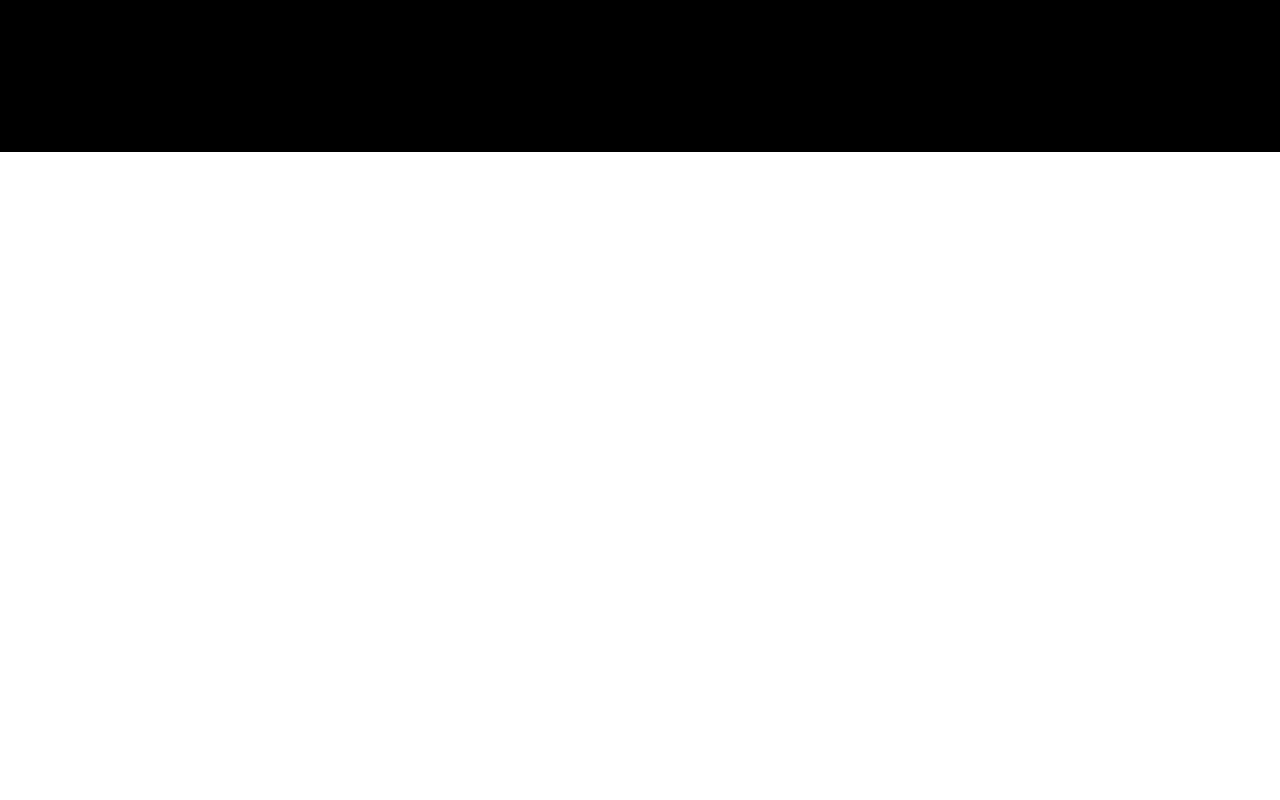
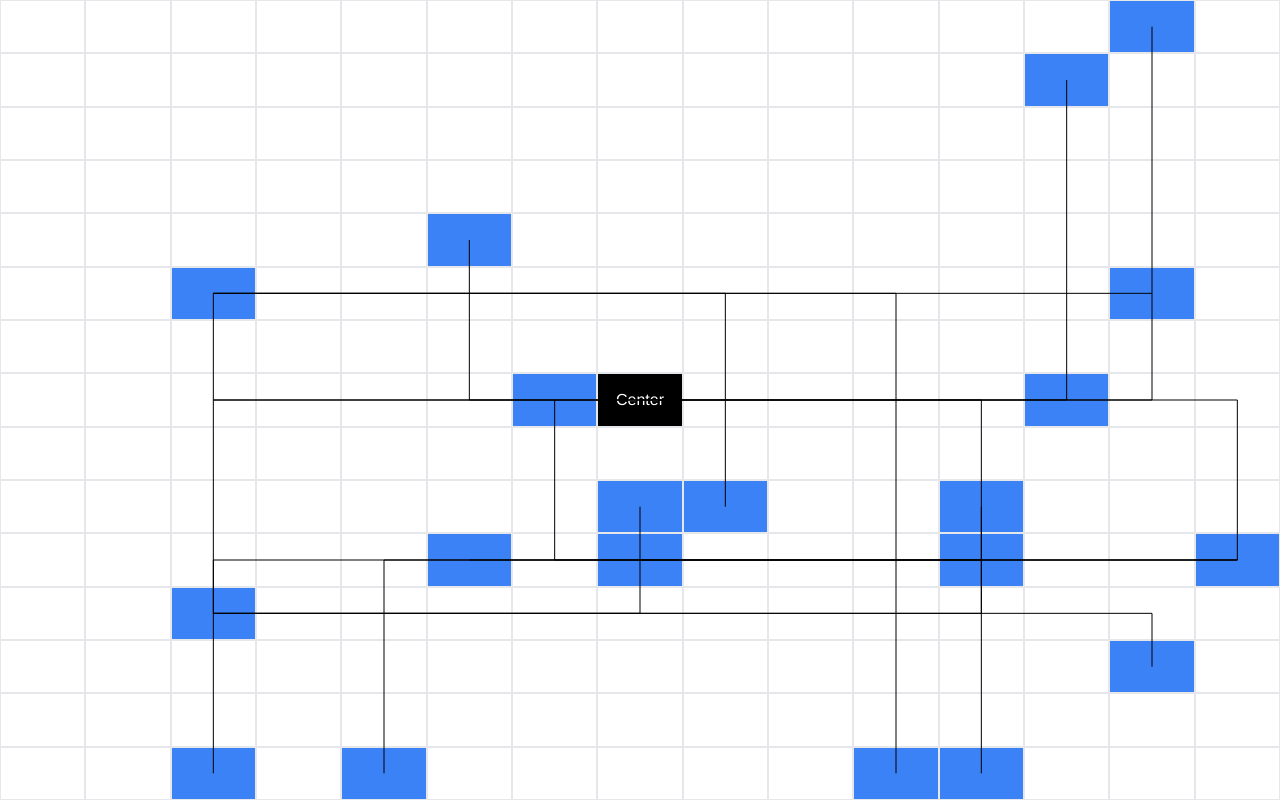
Before and after one commit to georgegausden/portfolio, a Next.js app: page / in a window 1280 px wide. Built offline with nearby package versions, Linux system fonts and the light colour scheme.

Commit message:
Add custom grid column and row configurations

```diff
--- a/app/page.tsx
+++ b/app/page.tsx
@@ -1,140 +1,136 @@
 'use client'
+import React, { useState, useEffect } from 'react';
 
-import Image from "next/image";
-import Card from "./components/card";
-import projects from "./components/projects";
-import CardGrid from "./components/cardGrid";
-import React, { useEffect, useRef, useState } from 'react';
+const gridHeight = 15;
+const gridWidth = 15;
+const centerRow = Math.floor(gridHeight / 2);
+const centerCol = Math.floor(gridWidth / 2);
 
+const Page = () => {
+  const [grid, setGrid] = useState(Array(gridHeight).fill(null).map(() => Array(gridWidth).fill(null)));
 
-export default function Home() {
-  // const [topics, setTopics] = useState(() => {
-  //   const topic1 = new Topic("Experiments", "/experiments", 0, 0, 10, 10, Math.random()*10, Math.random()*10, "#8C9F85");
-  //   const topic2 = new Topic("Contact", "/experiments", 0, 400, 10, 10, Math.random()*10, Math.random()*10, "#C7D4E6");
-  //   const topic3 = new Topic("About", "/experiments", 150, 0, 10, 10, Math.random()*10, Math.random()*10, '#F1E7DD');
-  //   return [topic1, topic2, topic3];
-  // });
+  let [displayTopics, setDisplayTopics] = useState(false);
 
-  // const [frameCount, setFrameCount] = useState(0);
+  let [displaySubTopics, setDisplaySubTopics] = useState(false);
 
-  // useEffect(() => {
-  //   const interval = setInterval(() => {
-  //     setFrameCount((prevFrameCount) => prevFrameCount + 1);
-  //     setTopics((topics) =>
-  //       topics.map((topic) => {
-  //         return topic;
-  //       })
-  //     );
-  //   }, 10);
-
-  //   return () => clearInterval(interval);
-  // }, [frameCount]);
-
-  // console.log(frameCount);
-
-  let openTopics = false;
-
-
-
+  useEffect(() => {
+    // Generate grid with center box, boxes, and subboxes
+    const newGrid = Array(gridHeight).fill(null).map(() => Array(gridWidth).fill(null));
+    newGrid[centerRow][centerCol] = { type: 'center', subboxes: [] };
+    for (let i = 0; i < 5; i++) {
+      let row, col;
+      do {
+        row = Math.floor(Math.random() * gridHeight);
+        col = Math.floor(Math.random() * gridWidth);
+      } while (newGrid[row][col] !== null);
+      newGrid[row][col] = { type: 'box', subboxes: [] };
+      for (let j = 0; j < 3; j++) {
+        let subRow, subCol;
+        do {
+          subRow = Math.floor(Math.random() * gridHeight);
+          subCol = Math.floor(Math.random() * gridWidth);
+        } while (newGrid[subRow][subCol] !== null);
+        newGrid[subRow][subCol] = { type: 'subbox', parent: { row, col } };
+        newGrid[row][col].subboxes.push({ row: subRow, col: subCol });
+      }
+    }
+    setGrid(newGrid);
+  }, []);
 
   return (
-    <main className="w-full h-screen">
-
-<div className="flex flex-wrap overflow-hidden bg-black">
- <div className="w-1/4  sm:w-full  md:w-full  lg:w-1/5 lg:px-1 lg:my-1 xl:w-full "></div>
- <div className="w-1/4  sm:w-full  md:w-full  lg:w-1/5 lg:px-1 lg:my-1 xl:w-full "></div>
- <div className="w-1/4  sm:w-full  md:w-full  lg:w-1/5 lg:px-1 lg:my-1 xl:w-full "></div>
- <div className="w-1/4  sm:w-full  md:w-full  lg:w-1/5 lg:px-1 lg:my-1 xl:w-full "></div>
- <div className="w-1/4  sm:w-full  md:w-full  lg:w-1/5 lg:px-1 lg:my-1 xl:w-full "></div>
- <div className="w-1/4  sm:w-full  md:w-full  lg:w-1/5 lg:px-1 lg:my-1 xl:w-full "></div>
- <div className="w-1/4  sm:w-full  md:w-full  lg:w-1/5 lg:px-1 lg:my-1 xl:w-full "></div>
- <div className="w-1/4  sm:w-full  md:w-full  lg:w-1/5 lg:px-1 lg:my-1 xl:w-full "></div>
- <div className="w-1/4  sm:w-full  md:w-full  lg:w-1/5 lg:px-1 lg:my-1 xl:w-full "></div>
- <div className="w-1/4  sm:w-full  md:w-full  lg:w-1/5 lg:px-1 lg:my-1 xl:w-full "></div>
- <div className="w-1/4  sm:w-full  md:w-full  lg:w-1/5 lg:px-1 lg:my-1 xl:w-full "></div>
- <div className="w-1/4  sm:w-full  md:w-full  lg:w-1/5 lg:px-1 lg:my-1 xl:w-full "></div>
- <div className="w-1/4  sm:w-full  md:w-full  lg:w-1/5 lg:px-1 lg:my-1 xl:w-full "></div>
- <div className="w-1/4  sm:w-full  md:w-full  lg:w-1/5 lg:px-1 lg:my-1 xl:w-full "></div>
- <div className="w-1/4  sm:w-full  md:w-full  lg:w-1/5 lg:px-1 lg:my-1 xl:w-full "></div>
- <div className="w-1/4  sm:w-full  md:w-full  lg:w-1/5 lg:px-1 lg:my-1 xl:w-full "></div>
- <div className="w-1/4  sm:w-full  md:w-full  lg:w-1/5 lg:px-1 lg:my-1 xl:w-full "></div>
- <div className="w-1/4  sm:w-full  md:w-full  lg:w-1/5 lg:px-1 lg:my-1 xl:w-full "></div>
- <div className="w-1/4  sm:w-full  md:w-full  lg:w-1/5 lg:px-1 lg:my-1 xl:w-full "></div>
-  </div>
-
-
+    <main className="w-full h-screen relative">
+      <svg className="absolute top-0 left-0 w-full h-full z-0 pointer-events-none">
+        {grid.map((row, rowIndex) =>
+          row.map((cell, colIndex) =>
+            cell && cell.type === 'box' ? (
+              <>
+                <line
+                  key={`${rowIndex}-${colIndex}-center-h`}
+                  x1={`${(centerCol + 0.5) * 100 / gridWidth}%`}
+                  y1={`${(centerRow + 0.5) * 100 / gridHeight}%`}
+                  x2={`${(colIndex + 0.5) * 100 / gridWidth}%`}
+                  y2={`${(centerRow + 0.5) * 100 / gridHeight}%`}
+                  stroke="black"
+                />
+                <line
+                  key={`${rowIndex}-${colIndex}-center-v`}
+                  x1={`${(colIndex + 0.5) * 100 / gridWidth}%`}
+                  y1={`${(centerRow + 0.5) * 100 / gridHeight}%`}
+                  x2={`${(colIndex + 0.5) * 100 / gridWidth}%`}
+                  y2={`${(rowIndex + 0.5) * 100 / gridHeight}%`}
+                  stroke="black"
+                />
+                {cell.subboxes.map((subbox: { col: number; row: number; }, i: any) => (
+                  <>
+                    <line
+                      key={`${rowIndex}-${colIndex}-${i}-subbox-h`}
+                      x1={`${(colIndex + 0.5) * 100 / gridWidth}%`}
+                      y1={`${(rowIndex + 0.5) * 100 / gridHeight}%`}
+                      x2={`${(subbox.col + 0.5) * 100 / gridWidth}%`}
+                      y2={`${(rowIndex + 0.5) * 100 / gridHeight}%`}
+                      stroke="black"
+                    />
+                    <line
+                      key={`${rowIndex}-${colIndex}-${i}-subbox-v`}
+                      x1={`${(subbox.col + 0.5) * 100 / gridWidth}%`}
+                      y1={`${(rowIndex + 0.5) * 100 / gridHeight}%`}
+                      x2={`${(subbox.col + 0.5) * 100 / gridWidth}%`}
+                      y2={`${(subbox.row + 0.5) * 100 / gridHeight}%`}
+                      stroke="black"
+                    />
+                  </>
+                ))}
+              </>
+            ) : null
+          )
+        )}
+      </svg>
+      <div className="grid grid-cols-15 grid-rows-15 h-screen z-10">
+        {grid.map((row, rowIndex) =>
+          row.map((cell, colIndex) => (
+            <div
+              key={`${rowIndex}-${colIndex}`}
+              className={`${
+                cell ? "bg-blue-500" : "bg-white"
+              } col-span-1 row-span-1 border`}
+            >
+              {cell && cell.type === 'center' && (
+                <button
+                  style={{ backgroundColor: 'black', color: 'white' }}
+                  className="w-full h-full"
+                  onClick={() => {
+                    setDisplayTopics(true);
+                  }}
+                >
+                  Center
+                </button>
+              )}
+              {cell && cell.type === 'box' && displayTopics && (
+                <button
+                  style={{ backgroundColor: 'red', color: 'white' }}
+                  className="w-full h-full"
+                  onClick={() => {
+                    setDisplaySubTopics(true);
+                  }}
+                >
+                  Box
+                </button>
+              )}
+              {cell && cell.type === 'subbox' && displaySubTopics && (
+                <button
+                  style={{ backgroundColor: 'green', color: 'white' }}
+                  className="w-full h-full"
+                  onClick={() => console.log('Subbox button clicked!')}
+                >
+                  Subbox
+                </button>
+              )}
+            </div>
+          ))
+        )}
+      </div>
     </main>
   );
-}
+};
 
-
-
-class Topic {
-  name: string;
-  url: string;
-  x: number;
-  y: number;
-  xVelocity: number;
-  yVelocity: number;
-  centerX: number;
-  centerY: number;
-  randomX: number;
-  randomY: number;
-  hovering: boolean = false;
-  colour: string;
-
-
-  constructor(name: string, url: string, x: number, y: number, xVelocity: number = 0, yVelocity: number = 0, randomX: number = Math.random(), randomY: number = Math.random(), colour: string) {
-    this.name = name
-    this.url = url;
-    this.x = x;
-    this.y = y;
-    this.xVelocity = xVelocity;
-    this.yVelocity = yVelocity;
-    this.centerX = window?.innerWidth / 2;
-    this.centerY = window?.innerHeight / 2;
-    this.randomX = randomX;
-    this.randomY = randomY;
-    this.hovering = false;
-    this.colour = colour;
-  }
-
-  //display the topic inside of a box
-  display(frameCount: number = 0) {
-
-    // this.move(frameCount);
-
-    return (
-      <div>
-
-        <svg className="w-full h-screen absolute" style={{ pointerEvents: "none" }}>
-          <line x1={this.centerX+5} y1={this.centerY} x2={this.x.toString()} y2={this.y.toString()} style={{ stroke: "black" }} />
-        </svg>
-
-        <button
-          style={{
-            // transform: `translate(${this.x}px, ${this.y}px)`,
-            transform: `translate(${this.x}px, ${this.y}px)`,
-            backgroundColor: this.colour
-          }}
-          className={`w-10 h-10 p-2 uppercase hover:w-64 transition-all ease-in-out duration-500 `}
-          onMouseEnter={() => this.hovering = true}
-          onMouseLeave={() => this.hovering = false}
-        >
-          {this.hovering && this.name}
-        </button>
-
-
-
-      </div>
-    )
-  }
-
-  move(frameCount: number) {
-    this.centerX = window?.innerWidth / 2;
-    this.centerY = window?.innerHeight / 2;
-
-    this.x = this.centerX / 5 * Math.sin(frameCount / 50 + this.randomX ) + this.centerX;
-    this.y = this.centerY / 5 * Math.cos(frameCount / 50 + this.randomY) + this.centerY / 2;
-  }
-}
+export default Page;
--- a/tailwind.config.ts
+++ b/tailwind.config.ts
@@ -13,6 +13,14 @@ const config: Config = {
         "gradient-conic":
           "conic-gradient(from 180deg at 50% 50%, var(--tw-gradient-stops))",
       },
+      gridTemplateColumns: {
+        '15': 'repeat(15, minmax(0, 1fr))', // Custom 15-column grid
+        // Add more custom column configurations if needed
+      },
+      gridTemplateRows: {
+        '15': 'repeat(15, minmax(0, 1fr))', // Custom 15-column grid
+        // Add more custom column configurations if needed
+      },
     },
   },
   plugins: [],
```
